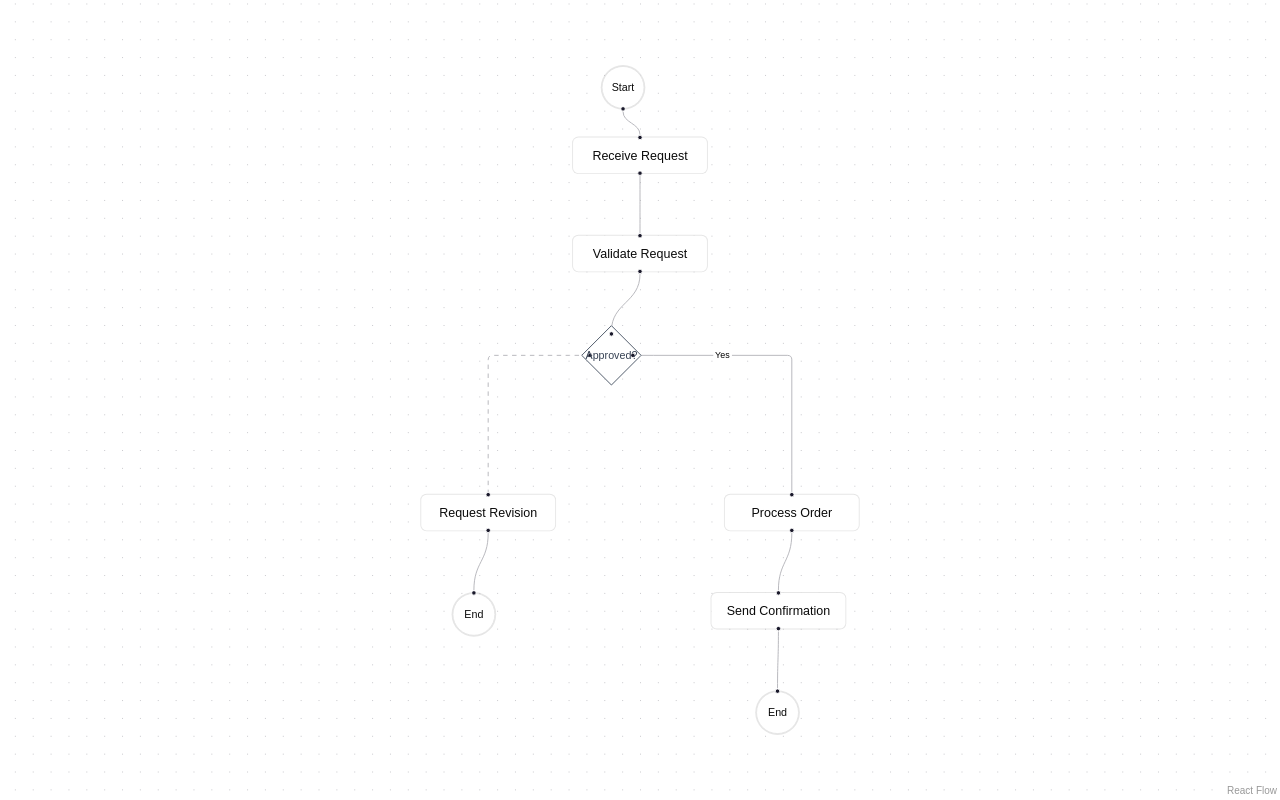
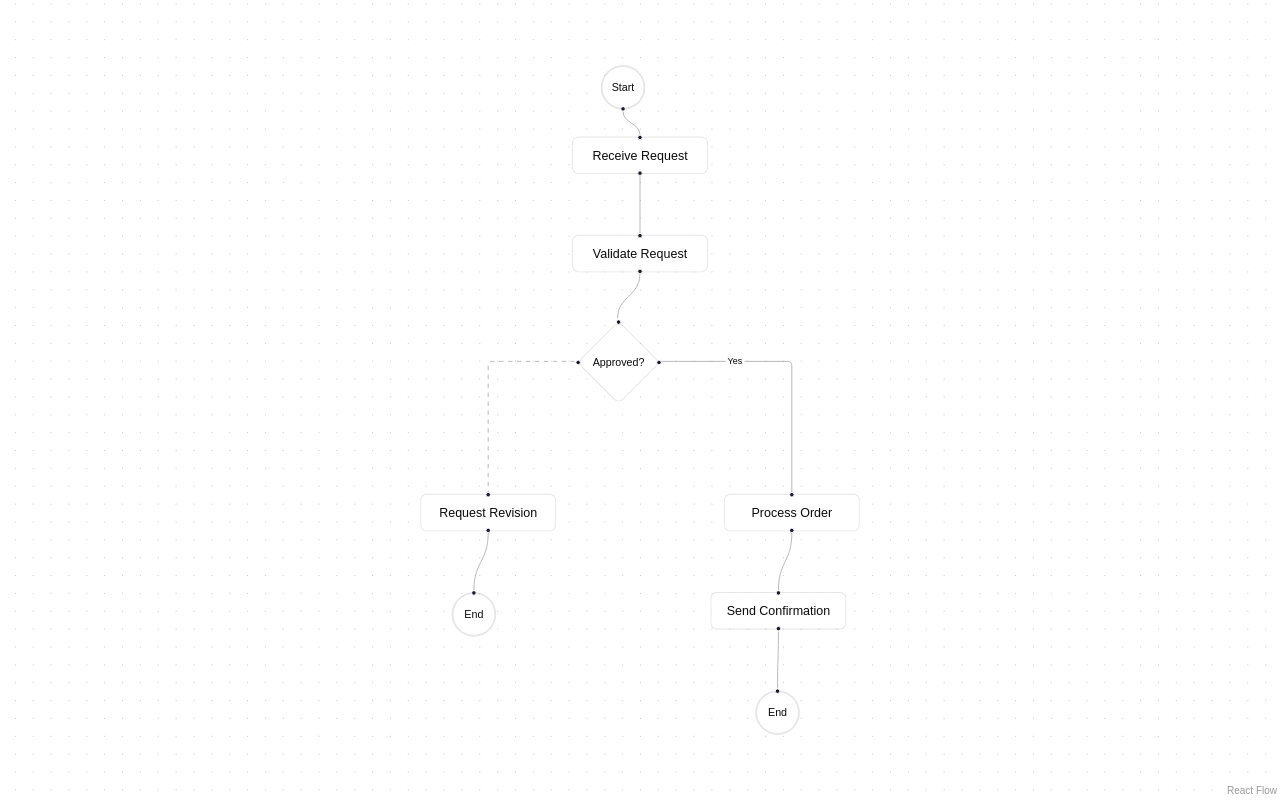
Before and after one commit to ibrohhm/workflow-ui, a Next.js app: page / in a window 1280 px wide. Built offline with nearby package versions, Linux system fonts and the light colour scheme.

Commit message:
feat(gateway-node): pin handles to diamond tips and fix handle clipping
Handles positioned at box corners (pre-rotation) so they land on
visual tips after rotate-45. overflow-visible prevents Card from
clipping handles that extend outside the node boundary.

```diff
--- a/components/nodes/gateway-node.tsx
+++ b/components/nodes/gateway-node.tsx
@@ -1,15 +1,18 @@
 import { Handle, Position, type NodeProps } from '@xyflow/react';
+import { BaseNode } from './base-node';
 
 export function GatewayNode({ data }: NodeProps) {
   return (
-    <div className="relative flex h-12 w-12 items-center justify-center">
-      <div className="absolute inset-0 rotate-45 border border-gray-600 bg-white" />
-      <span className="relative z-10 text-center text-xs font-medium text-gray-700">
+    <BaseNode className="relative rotate-45 flex p-8 items-center justify-center text-xs font-medium overflow-visible">
+      <span className="absolute text-xs -rotate-45 font-medium text-center px-2">
         {data.label as string}
       </span>
-      <Handle type="target" position={Position.Top} />
-      <Handle type="source" position={Position.Left} id="no" />
-      <Handle type="source" position={Position.Right} id="yes" />
-    </div>
+      <Handle type="target" position={Position.Top}
+        style={{ left: 0, top: 0, transform: 'translate(-50%, -50%)' }} />
+      <Handle type="source" position={Position.Left} id="no"
+        style={{ top: 'auto', left: 0, bottom: 0, transform: 'translate(-50%, 50%)' }} />
+      <Handle type="source" position={Position.Right} id="yes"
+        style={{ right: 0, top: 0, transform: 'translate(50%, -50%)' }} />
+    </BaseNode>
   )
 }
```
